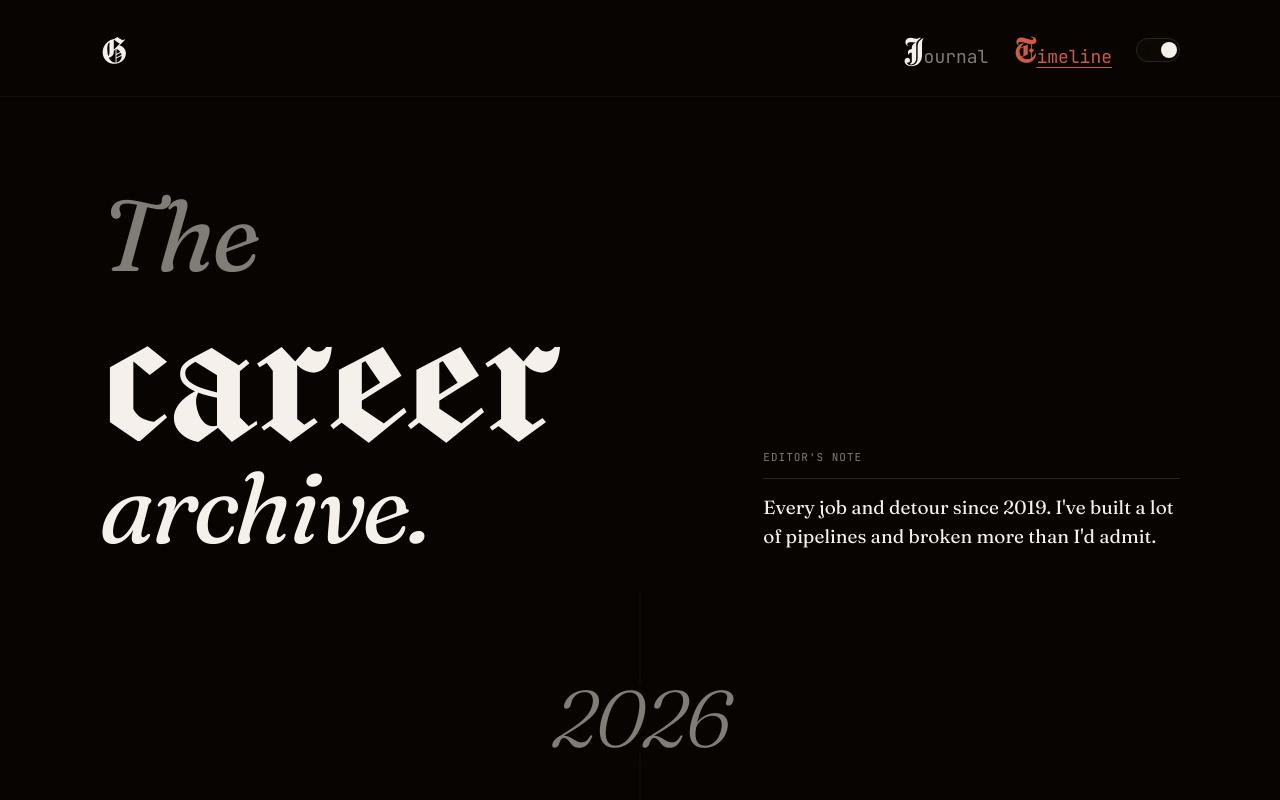
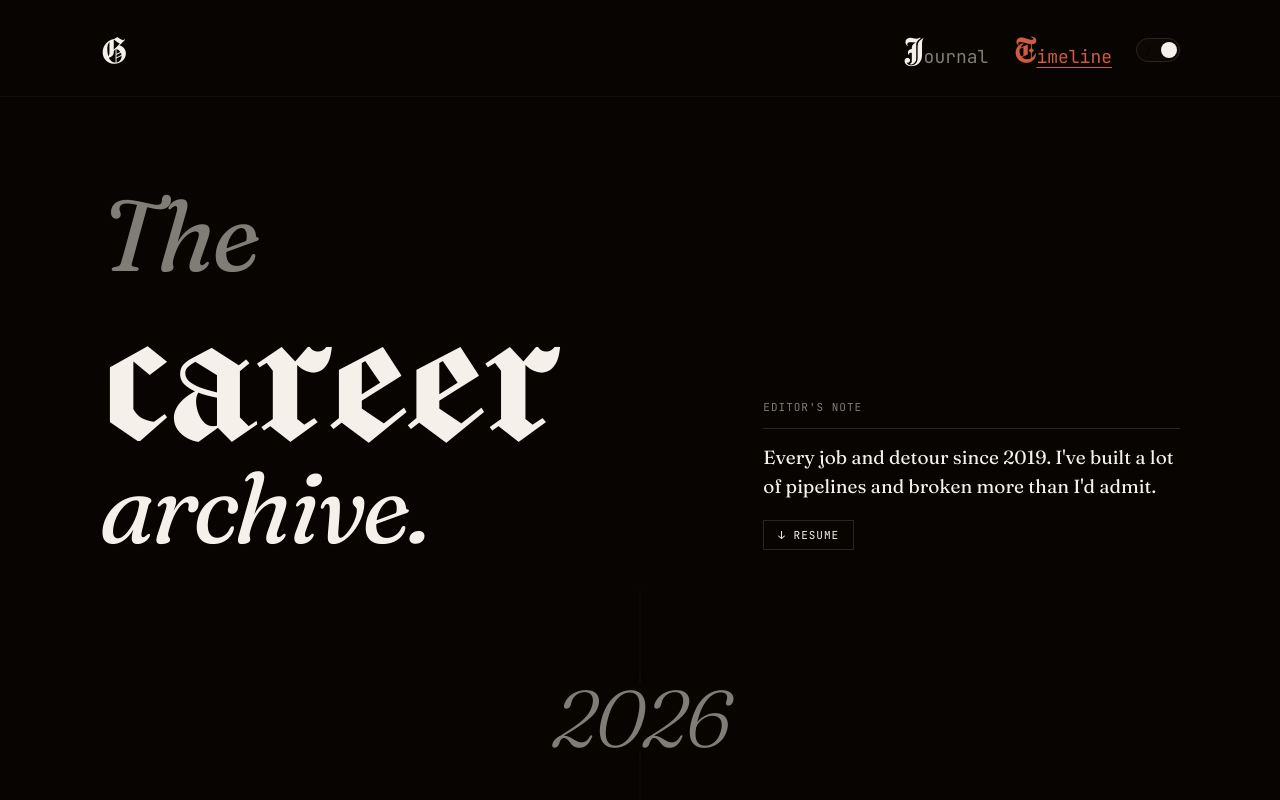
Before and after one commit to ghalyrizqi/blog, a Vue app: page /timeline in a window 1280 px wide. Shown: the top 800 px of the page. Built offline with nearby package versions, Linux system fonts and the light colour scheme.

Commit message:
add downloadable resume button

```diff
--- a/src/pages/Timeline.vue
+++ b/src/pages/Timeline.vue
@@ -12,6 +12,11 @@
           <p class="note-body">
             Every job and detour since 2019. I've built a lot of pipelines and broken more than I'd admit.
           </p>
+          <a
+            href="/Resume_Ghaly Rizqi Mauludin_June_2026.docx"
+            download
+            class="resume-btn"
+          >↓ Resume</a>
         </div>
       </div>
     </header>
@@ -163,6 +168,20 @@ h1 { font-weight: 400; line-height: 0.85; letter-spacing: -0.02em; }
   border-bottom: 1px solid var(--line);
 }
 .note-body { font-family: var(--serif); font-size: 19px; line-height: 1.5; color: var(--fg); }
+.resume-btn {
+  display: inline-block;
+  margin-top: 20px;
+  font-family: var(--mono);
+  font-size: 11px;
+  letter-spacing: 1px;
+  text-transform: uppercase;
+  color: var(--fg);
+  border: 1px solid var(--line);
+  padding: 7px 14px;
+  text-decoration: none;
+  transition: background 0.15s var(--ease-out), color 0.15s var(--ease-out);
+}
+.resume-btn:hover { background: var(--fg); color: var(--bg); }
 
 /* Centerline */
 .centerline { position: relative; padding: 80px clamp(24px, 5vw, 80px) 120px; }
```
Also changed, not shown: 1 other file (tests, documents, lock files or other folders).
